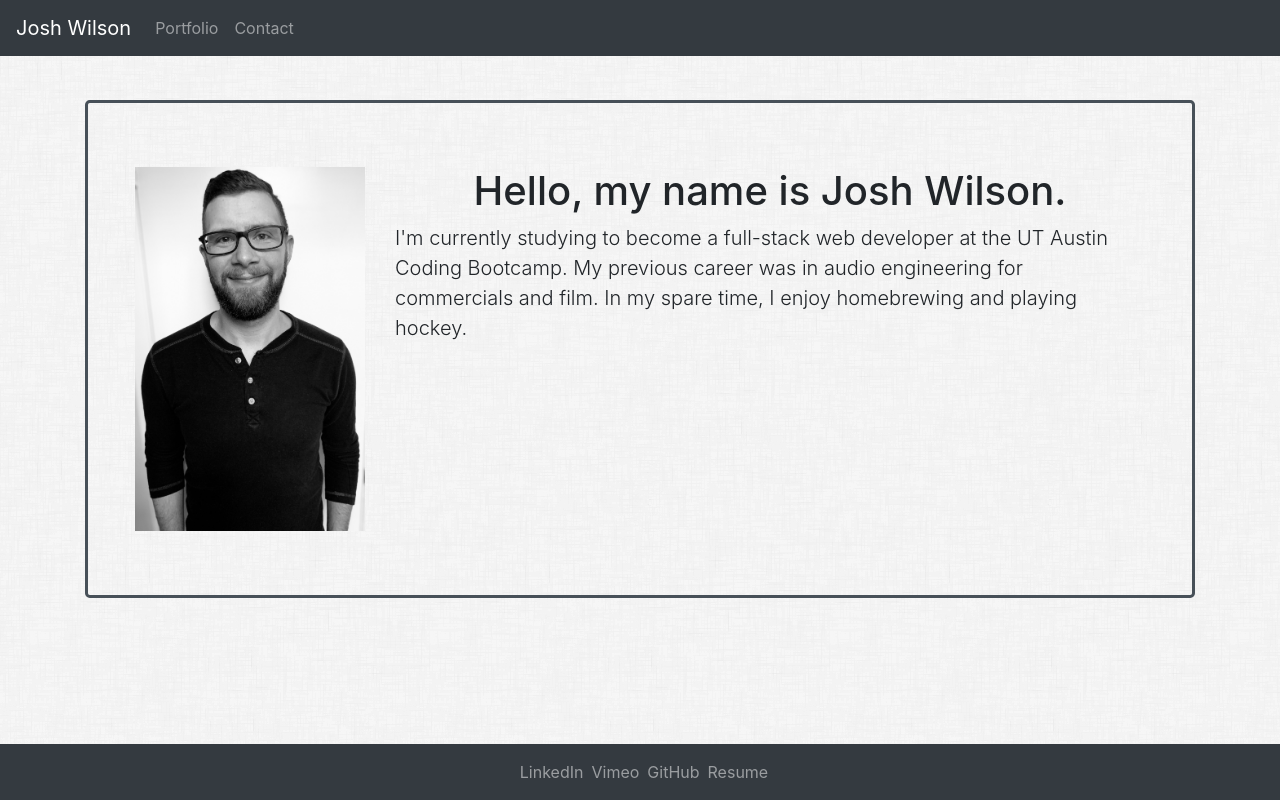
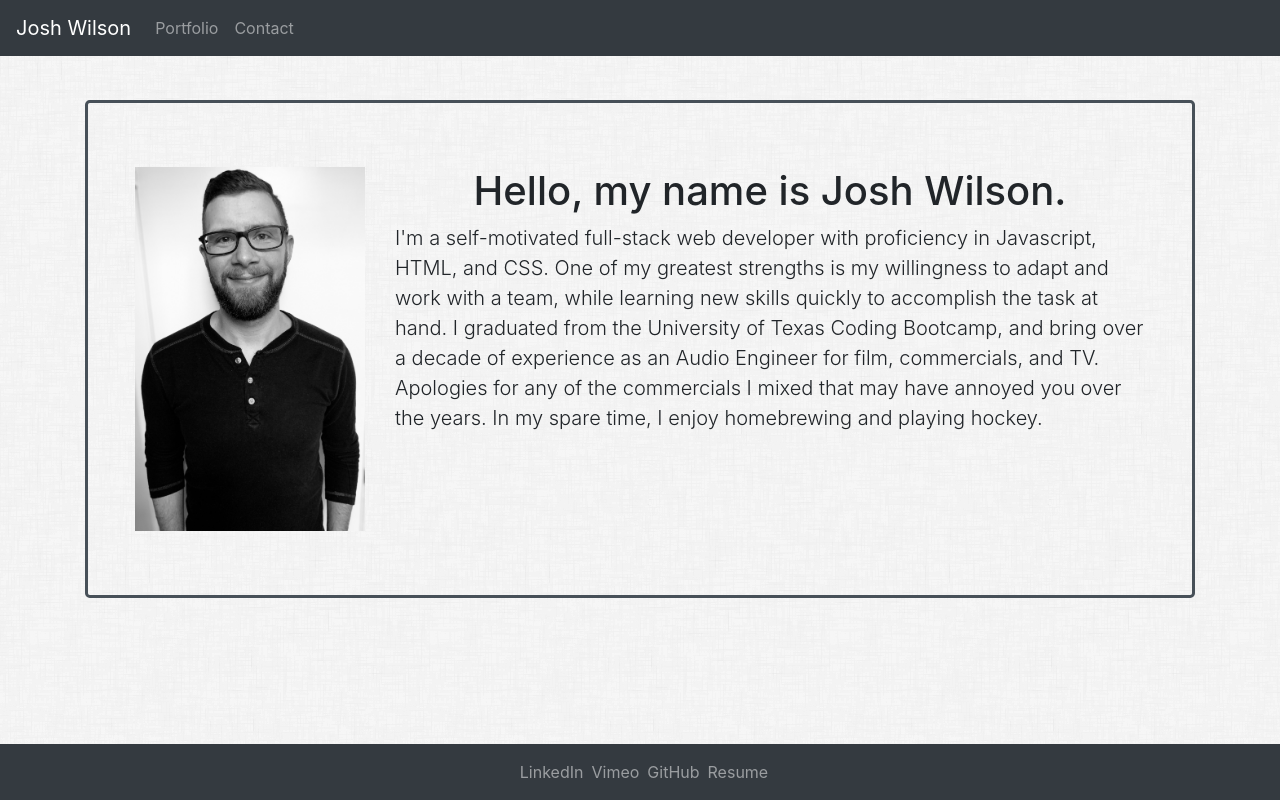
Before and after one commit to josh-wilson6289/react-portfolio, a React (Create React App) app: page / in a window 1280 px wide. Built offline with nearby package versions, Linux system fonts and the light colour scheme.

Commit message:
added new description

```diff
--- a/package.json
+++ b/package.json
@@ -8,6 +8,7 @@
     "@testing-library/react": "^11.1.0",
     "@testing-library/user-event": "^12.1.10",
     "bootstrap": "^4.5.3",
+    "gh-pages": "^3.1.0",
     "react": "^17.0.1",
     "react-dom": "^17.0.1",
     "react-router-dom": "^5.2.0",
--- a/src/App.js
+++ b/src/App.js
@@ -1,5 +1,5 @@
 import React from "react";
-import { BrowserRouter as Router, Route } from "react-router-dom";
+import { HashRouter, Route } from "react-router-dom";
 import Home from "./pages/Home";
 import Contact from "./pages/Contact";
 import Portfolio from "./pages/Portfolio";
@@ -9,14 +9,14 @@ import './App.css';
 
 function App() {
   return (
-    <Router>
+    <HashRouter basename="/">
     <Navbar/>
       <Route exact path="/" component={Home} />
       <Route exact path="/index.html" component={Home} />
       <Route exact path="/contact.html" component={Contact} />
       <Route exact path="/portfolio.html" component={Portfolio} />
     <Footer/>
-    </Router>
+    </HashRouter>
 
   );
 }
--- a/src/components/Jumbotron/Jumbotron.js
+++ b/src/components/Jumbotron/Jumbotron.js
@@ -13,9 +13,14 @@ function Jumbotron() {
             </div>
             <div className="col-md-9">
               <h1 className="display-8">Hello, my name is Josh Wilson.</h1>
-              <p className="lead">I'm currently studying to become a full-stack web developer at the UT Austin Coding
-                Bootcamp. My previous career was in audio engineering for commercials and film. In my spare time, I
-                enjoy homebrewing and playing hockey.</p>
+              <p className="lead">
+                I'm a self-motivated full-stack web developer with proficiency in Javascript, HTML, and CSS.
+                One of my greatest strengths is my willingness to adapt and work with a team, while learning new skills quickly to accomplish the task at hand.
+                I graduated from the University of Texas Coding Bootcamp, and bring over a decade of experience as an Audio Engineer
+                for film, commercials, and TV.
+                Apologies for any of the commercials I mixed that may have annoyed you over the years.
+                In my spare time, I enjoy homebrewing and playing hockey.
+              </p>
             </div>
           </div>
         </div>
```
Also changed, not shown: 1 other file (tests, documents, lock files or other folders).
